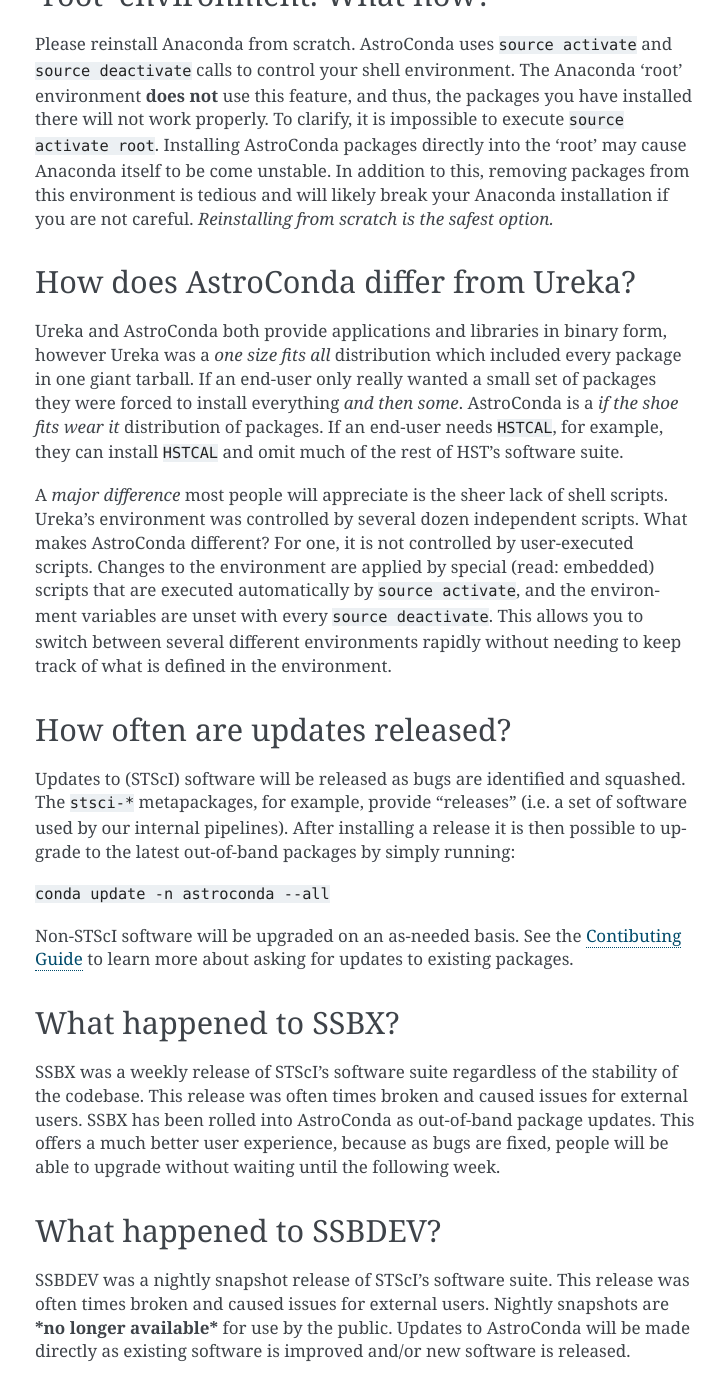
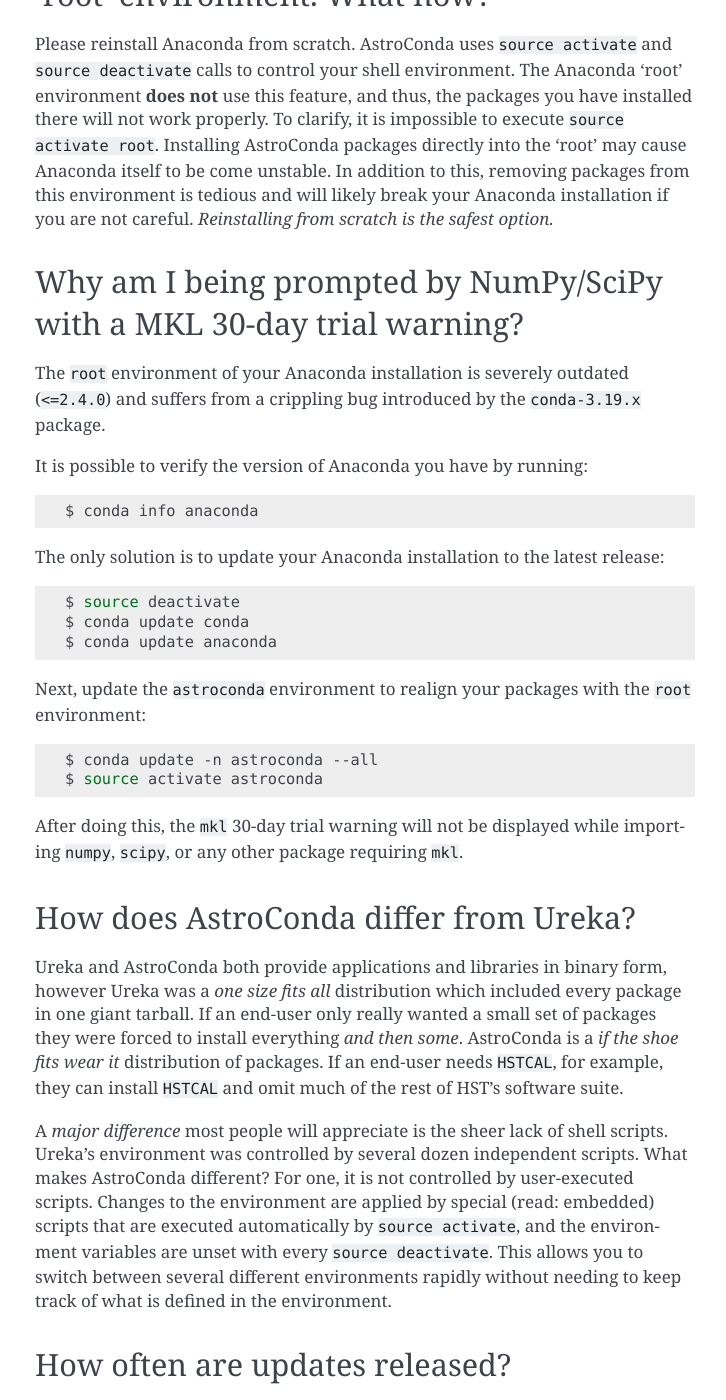
Before and after one commit to jhunkeler/astroconda, a Sphinx documentation site: the page built from source/faq.rst, in a window 1280 px wide and 1400 px high, scrolled down 522 px. Shown: the whole window, without its empty margins (385-1111 px from the left). Built offline with Sphinx 7.4.7, drawn with Linux system fonts in a browser that asks for light colours.

Commit message:
Update FAQ: MKL 30-day trial fix

```diff
--- a/source/faq.rst
+++ b/source/faq.rst
@@ -1,6 +1,7 @@
 ######
 F.A.Q.
 ######
+
 
 After "``conda create ...``" why does "``source activate astroconda``" fail?
 ============================================================================
@@ -20,6 +21,36 @@
 To clarify, it is impossible to execute ``source activate root``. Installing AstroConda packages directly into the 'root' may cause
 Anaconda itself to be come unstable. In addition to this, removing packages from this environment is tedious and will likely break
 your Anaconda installation if you are not careful. *Reinstalling from scratch is the safest option.*
+
+Why am I being prompted by NumPy/SciPy with a MKL 30-day trial warning?
+=======================================================================
+
+The ``root`` environment of your Anaconda installation is severely outdated (``<=2.4.0``) and suffers from a crippling bug
+introduced by the ``conda-3.19.x`` package.
+
+It is possible to verify the version of Anaconda you have by running:
+
+.. code-block:: sh
+
+    $ conda info anaconda
+
+The only solution is to update your Anaconda installation to the latest release:
+
+.. code-block:: sh
+
+    $ source deactivate
+    $ conda update conda
+    $ conda update anaconda
+
+Next, update the ``astroconda`` environment to realign your packages with the ``root`` environment:
+
+.. code-block:: sh
+
+    $ conda update -n astroconda --all
+    $ source activate astroconda
+
+After doing this, the ``mkl`` 30-day trial warning will not be displayed while importing ``numpy``, ``scipy``, or any
+other package requiring ``mkl``.
 
 How does AstroConda differ from Ureka?
 ======================================
```
